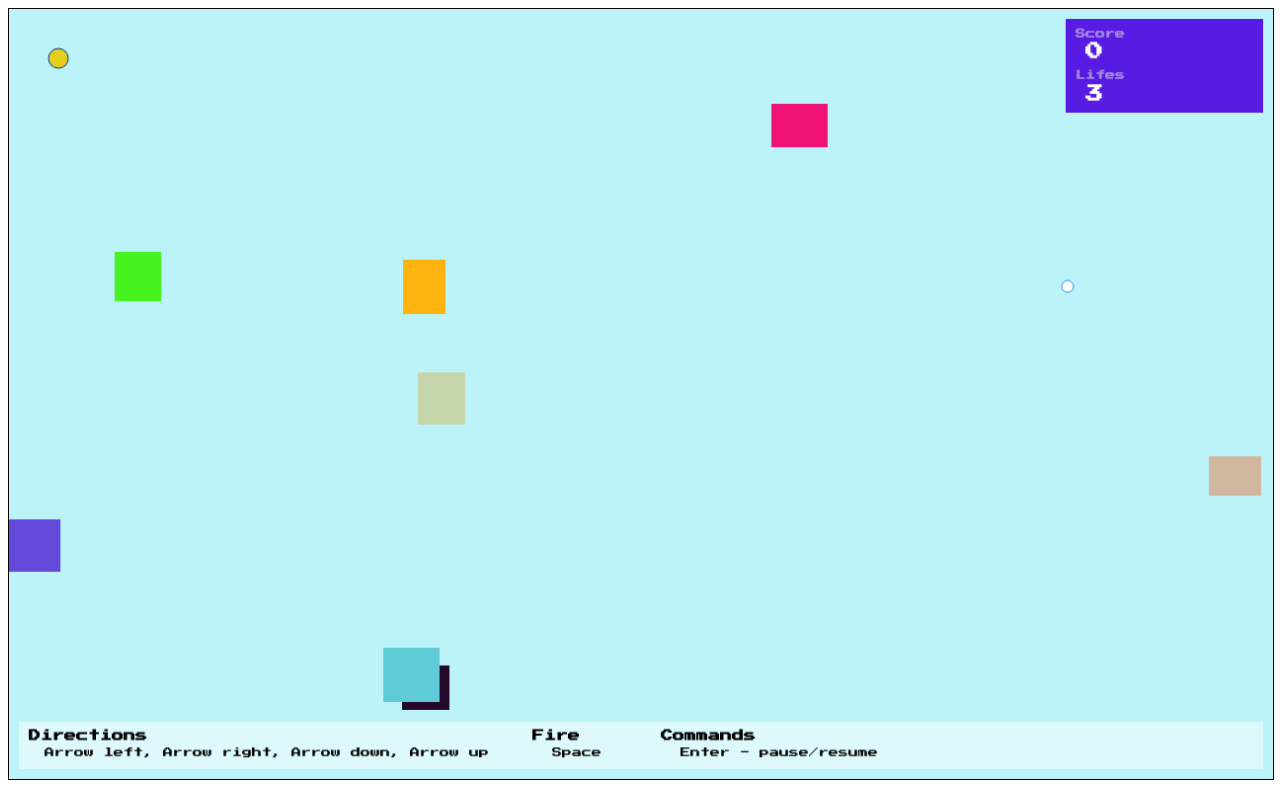
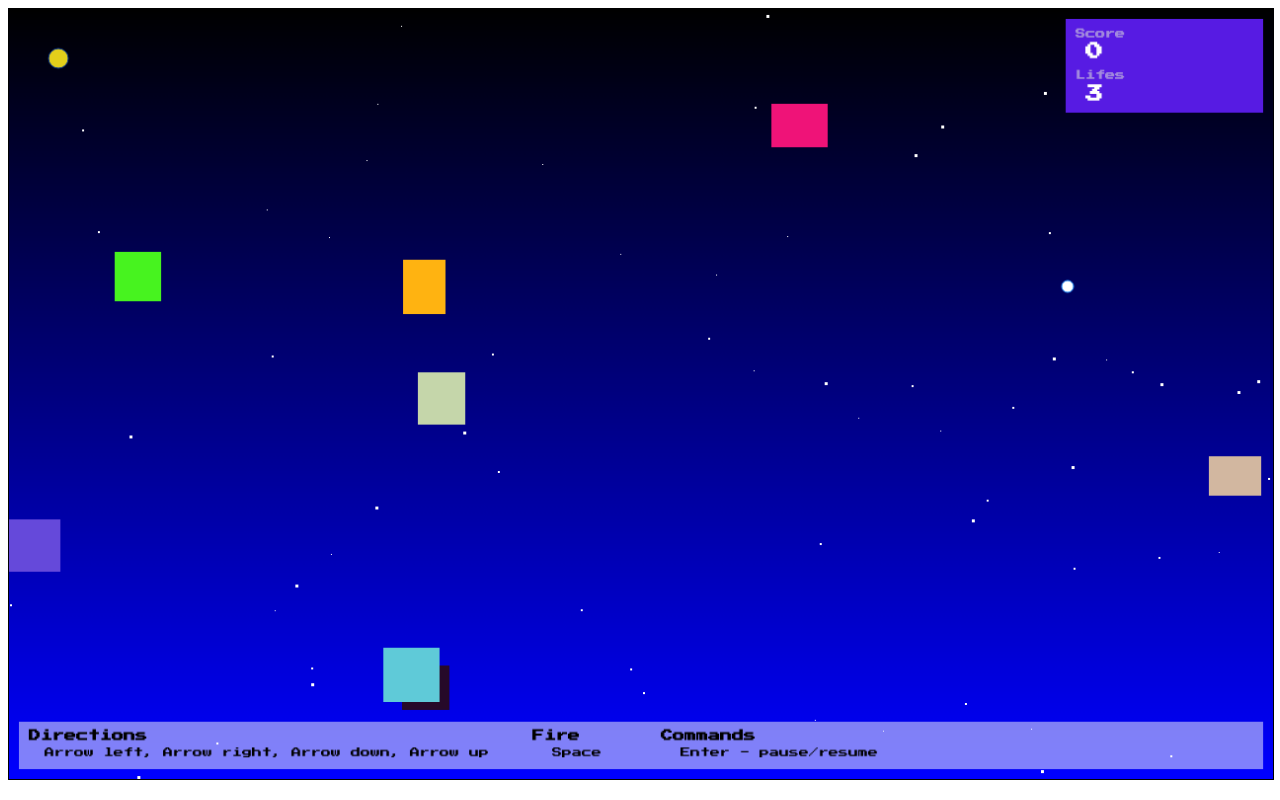
Before and after one commit to marcosfaneli/xatax, a website: page public/index.html in a window 1280 px wide. Drawn offline with Linux system fonts and the light colour scheme; a web font is replaced by a local one.

Commit message:
feature/create sky in move

```diff
--- a/public/bullet.js
+++ b/public/engine/bullet.js
@@ -4,7 +4,7 @@ export default function BulletObject(x, y, renderer) {
   const tag = 'bullet';
   const width = 3;
   const height = 3;
-  const color = '#000';
+  const color = '#fff';
   const speed = 6;
   let off = false;
 
--- a/public/renderer.js
+++ b/public/engine/renderer.js
@@ -50,10 +50,12 @@ export default function RenderObject(ctx) {
   }
 
   const render = (object) => {
-    const { x, y, width, height, color, tag } = object;
+    const { x, y, width, height, color, tag, opacity } = object;
     // console.log(object);
+    const op = opacity || 1;
+
     ctx.fillStyle = color;
-    ctx.fillRect(x, y, width, height);
+    ctx.fillRect(x, y, width, height, op);
   }
 
   return { render, renderEnemy, renderImage, renderText, renderHero, renderBullet, renderLife, ctx };
--- a/public/script.js
+++ b/public/engine/script.js
@@ -6,6 +6,7 @@ import Collision from "./collision.js";
 import Screen from "./screen.js";
 import LifeObject from "./life.js";
 import { getRandomInt } from "./commons.js";
+import Sky from "./sky.js";
 
 export default function engine(ctxObj) {
 
@@ -29,6 +30,7 @@ export default function engine(ctxObj) {
 
   const hero = HeroObject(renderer);
   const screen = Screen(renderer);
+  const sky = Sky(renderer);
 
   const collision = Collision();
 
@@ -49,18 +51,6 @@ export default function engine(ctxObj) {
         shots.push(shoot);
       }
     }
-
-    render();
-  }
-
-  const renderSky = () => {
-    renderer.render({ x: 0, y: 0, width: ctxObj.canvas.width, height: ctxObj.canvas.height, color: '#bbf3f9' });
-    // const grd = ctxObj.createLinearGradient(0, 0, 0, ctxObj.canvas.height);
-    // grd.addColorStop(0, "black");
-    // grd.addColorStop(1, "blue");
-
-    // ctxObj.fillStyle = grd;
-    // ctxObj.fillRect(20, 20, 150, 100);
   }
 
   const checkCollision = () => {
@@ -100,7 +90,6 @@ export default function engine(ctxObj) {
 
   const updateEnemies = () => {
     enemies = enemies.filter(enemy => !enemy.isOutOfScreen());
-    // score += MAX_ENEMIES - filtered.length;
 
     while (enemies.length < MAX_ENEMIES) {
       enemies.push(EnemyObject(renderer));
@@ -138,8 +127,7 @@ export default function engine(ctxObj) {
 
     frames++;
 
-    renderSky();
-
+    sky.render();
     hero.render();
 
     enemies.forEach(enemy => enemy.render());
--- /dev/null
+++ b/public/engine/sky.js
@@ -0,0 +1,44 @@
+import StarObject from "./star.js";
+import { getRandomInt } from "./commons.js";
+
+export default function Sky(renderer) {
+
+  const ctx = renderer.ctx;
+  let stars = [];
+  const MAX_STARS = 100;
+
+  const createSpace = () => {
+    const initial = getRandomInt(30, 90);
+    for (let i = 0; i < MAX_STARS; i++) {
+      stars.push(new StarObject(renderer, getRandomInt(10, ctx.canvas.width)));
+    }
+  };
+
+  createSpace();
+
+  const update = () => {
+    stars = stars.filter(star => !star.isOutOfScreen());
+
+    for (let i = 0; stars.length < MAX_STARS; i++) {
+      stars.push(StarObject(renderer));
+    }
+
+    stars.forEach(star => star.update());
+  }
+
+  const render = () => {
+    update();
+
+    const grd = ctx.createLinearGradient(0, 0, 0, ctx.canvas.height);
+
+    grd.addColorStop(0, "black");
+    grd.addColorStop(1, "blue");
+
+    ctx.fillStyle = grd;
+    ctx.fillRect(0, 0, ctx.canvas.width, ctx.canvas.height);
+
+    stars.forEach(star => star.render());
+  }
+
+  return { render, update };
+}
--- /dev/null
+++ b/public/engine/star.js
@@ -0,0 +1,36 @@
+import { getRandomInt } from "./commons.js";
+
+export default function StarObject(renderer, startInitial) {
+  const initial = startInitial ? startInitial : renderer.ctx.canvas.width;
+
+  const tag = 'star';
+  let x = getRandomInt(initial, initial * 2);
+  let y = getRandomInt(0, renderer.ctx.canvas.height);
+  const width = getRandomInt(1, 4);
+  const height = width;
+  const color = '#fff';
+  const speed = 1;
+
+  const update = () => {
+    x = x < -width ? initial : x - speed;
+  }
+
+  const isOutOfScreen = () => {
+    return x < -width;
+  }
+
+  const render = () => {
+    console.log(`rendering star`);
+    renderer.render({ x, y, width, height, color, tag, opacity: 95 });
+  }
+
+  const getX = () => {
+    return x;
+  }
+
+  const getY = () => {
+    return y;
+  }
+
+  return { getX, getY, width, height, tag, update, render, isOutOfScreen };
+};
```
Also changed, not shown: public/index.html (+1 -1 lines), public/engine/cloud.js (renamed from public/cloud.js), public/engine/collision.js (renamed from public/collision.js), public/engine/commons.js (renamed from public/commons.js), public/engine/enemy.js (renamed from public/enemy.js), public/engine/hero.js (renamed from public/hero.js), public/engine/life.js (renamed from public/life.js), public/engine/screen.js (renamed from public/screen.js), public/engine/sprite.js (renamed from public/sprite.js), public/engine/status.js (renamed from public/status.js).
